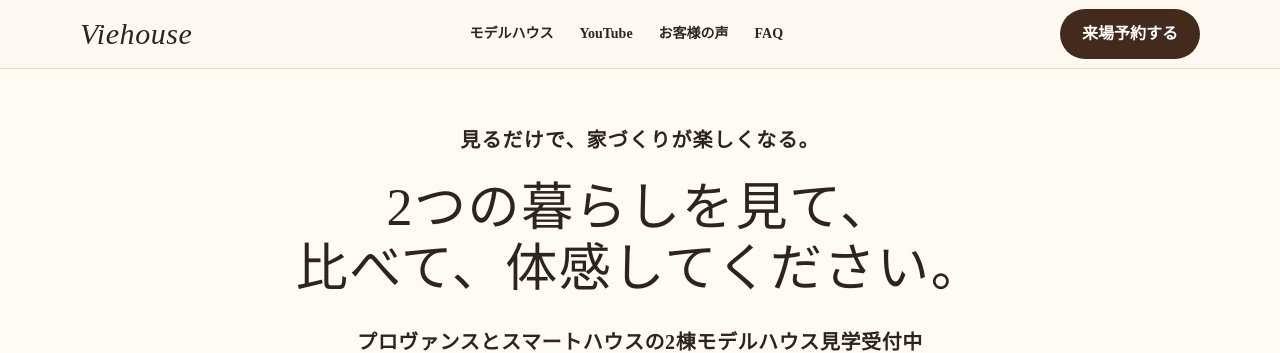
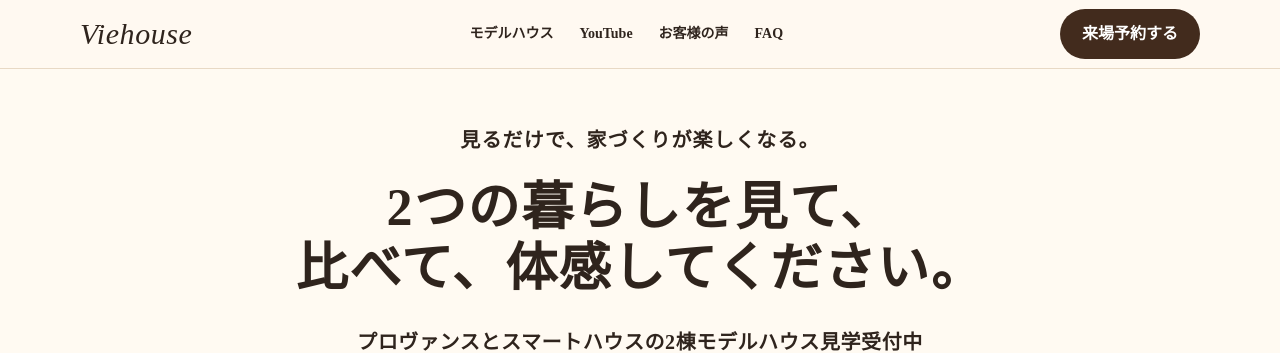
Before and after one commit to tsumugu250701-netizen/viehouse-snstoiawase, a Next.js app: page / in a window 1280 px wide. Shown: the top 353 px of the page. Built offline with nearby package versions, Linux system fonts and the light colour scheme.

Commit message:
Update globals.css

```diff
--- a/app/globals.css
+++ b/app/globals.css
@@ -10,7 +10,7 @@
   --brown:#422b1d;
   --hero-size:50px;
   --hero-line:1.18;
-  --hero-weight:500;
+  --hero-weight:600;
   --hero-space:.03em;
 }
 *{box-sizing:border-box}
```
